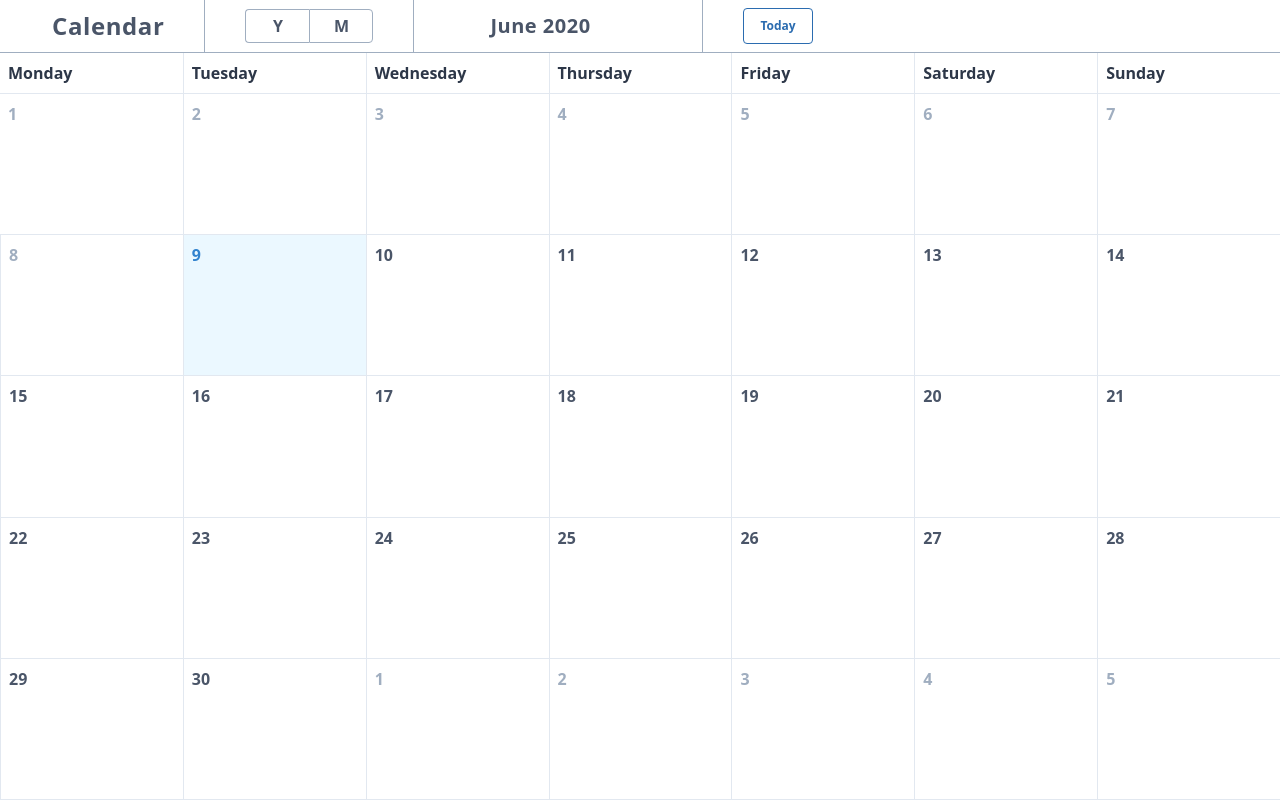
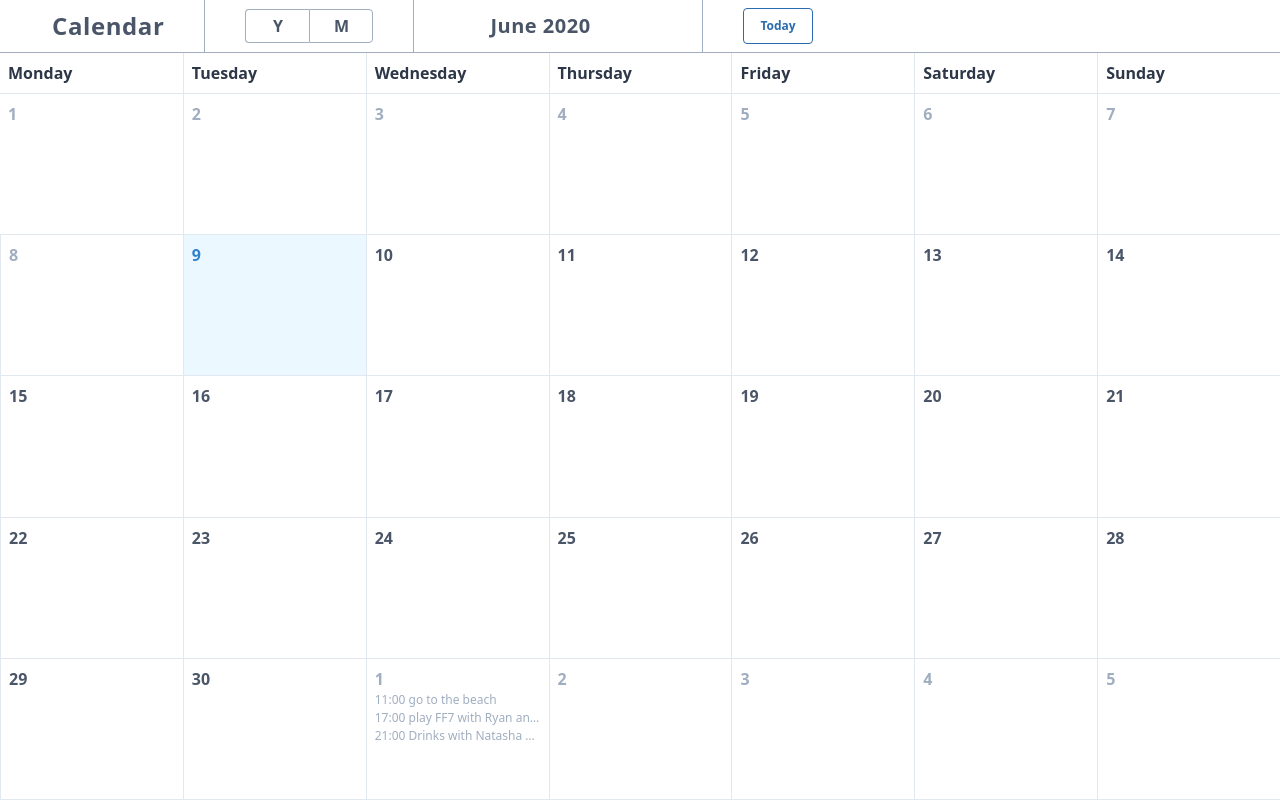
Before and after one commit to beaucouplus/calendar, a React (Create React App) app: page / in a window 1280 px wide. Built offline with nearby package versions, Linux system fonts and the light colour scheme.

Commit message:
match data structure with google api > events are now an array transformed into an object of grouped events

```diff
--- a/src/EventContext.js
+++ b/src/EventContext.js
@@ -1,109 +1,100 @@
 import React, { useState } from "react";
+import { groupEventsByDate } from "./calendar";
 
-const dummyEvents = {
-  "2020-05-01": [
-    { id: 1, date: "2020-05-01", time: "11:00", title: "go to the beach" },
+const dummyEvents = [
+  { id: 1, date: "2020-07-01", time: "11:00", title: "go to the beach" },
   {
     id: 2,
-      date: "2020-05-01",
+    date: "2020-07-01",
     time: "17:00",
     title: "play FF7 with Ryan and Simon",
   },
   {
     id: 3,
-      date: "2020-05-01",
+    date: "2020-07-01",
     time: "21:00",
-      title:
-        "Drinks with Natasha and Pepito at the hacienda near the cemetery.",
+    title: "Drinks with Natasha and Pepito at the hacienda near the cemetery.",
   },
-  ],
-  "2020-05-08": [
-    { id: 4, date: "2020-05-08", time: "13:00", title: "work from home" },
+
+  { id: 4, date: "2020-07-09", time: "13:00", title: "work from home" },
   {
     id: 5,
-      date: "2020-05-08",
+    date: "2020-07-09",
     time: "15:00",
     title: "summer party with the cascados",
   },
-  ],
-  "2020-05-15": [
   {
     id: 6,
-      date: "2020-05-15",
-      time: "15:00",
+    date: "2020-07-17",
+    time: "17:00",
     title: "hamburgers with Daniel",
   },
   {
     id: 7,
-      date: "2020-05-15",
+    date: "2020-07-17",
     time: "18:00",
     title: "Night out at the Hacienda as usual",
   },
-  ],
-  "2020-05-22": [
   {
     id: 8,
-      date: "2020-05-22",
+    date: "2020-07-21",
     time: "15:00",
     title: "Chill at home",
   },
   {
     id: 9,
-      date: "2020-05-22",
+    date: "2020-07-21",
     time: "17:00",
     title: "Double chill at home, netflix night",
   },
   {
     id: 10,
-      date: "2020-05-22",
+    date: "2020-07-21",
     time: "18:00",
     title: "Toilet time",
   },
   {
     id: 11,
-      date: "2020-05-22",
+    date: "2020-07-21",
     time: "19:00",
     title: "Nap time",
   },
   {
     id: 12,
-      date: "2020-05-22",
+    date: "2020-07-21",
     time: "20:00",
     title: "Eat",
   },
   {
     id: 13,
-      date: "2020-05-22",
+    date: "2020-07-21",
     time: "21:00",
     title: "Netflix",
   },
   {
     id: 14,
-      date: "2020-05-22",
+    date: "2020-07-21",
     time: "22:00",
     title: "Should I sleep?",
   },
-  ],
-  "2020-05-29": [
   {
     id: 15,
-      date: "2020-05-29",
+    date: "2020-07-30",
     time: "10:00",
     title: "coffee at la pata negra",
   },
   {
     id: 16,
-      date: "2020-05-29",
+    date: "2020-07-30",
     time: "16:00",
     title: "Another coffee. Love coffee",
   },
-  ],
-};
+];
 
 const EventContext = React.createContext();
 
 function EventStore({ children }) {
-  const [events, setEvents] = useState(dummyEvents);
+  const [events, setEvents] = useState(groupEventsByDate(dummyEvents));
   const [eventID, setEventID] = useState(17);
 
   function addEvent(event) {
--- a/src/calendar.js
+++ b/src/calendar.js
@@ -2,6 +2,18 @@ import dayjs from "dayjs";
 import isLeapYear from "dayjs/plugin/isLeapYear";
 import { range } from "./utils";
 dayjs.extend(isLeapYear);
+
+function groupEventsByDate(events) {
+  const groupedEvents = {};
+
+  events.forEach((event) => {
+    const currentDate = groupedEvents[event.date];
+    currentDate
+      ? currentDate.push(event)
+      : (groupedEvents[event.date] = [event]);
+  });
+  return groupedEvents;
+}
 
 function createYearCalendarCells(year, events) {
   const months = range(1, 12);
@@ -149,4 +161,9 @@ const calendarCellStyle = (date, events) => {
   ][getWeekday(date)];
 };
 
-export { createYearCalendarCells, monthViewDays, calendarCellStyle };
+export {
+  groupEventsByDate,
+  createYearCalendarCells,
+  monthViewDays,
+  calendarCellStyle,
+};
```
Lines whose indentation alone changed are shown as unchanged.
